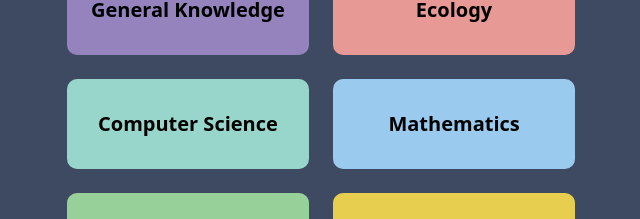
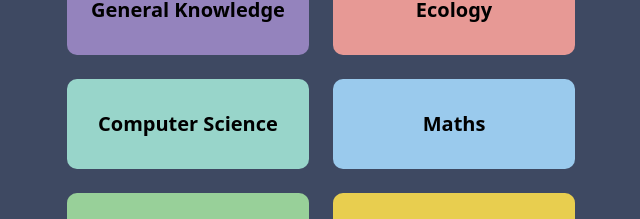
Before and after one commit to HariKrishna-28/Quizoid, a React (Create React App) app: page / in a window 1280 px wide. Shown: the part 311-530 px from the top of the page, without its empty margins (319-959 px from the left). Built offline with nearby package versions, Linux system fonts and the light colour scheme.

Commit message:
Version 2.2
Added a loading animation in the place of a message

```diff
--- a/package.json
+++ b/package.json
@@ -11,6 +11,7 @@
     "react-bootstrap": "^1.6.1",
     "react-dom": "^17.0.2",
     "react-scripts": "4.0.3",
+    "react-spinners": "^0.11.0",
     "web-vitals": "^1.0.1"
   },
   "scripts": {
--- a/src/App.js
+++ b/src/App.js
@@ -11,7 +11,7 @@ import Display from './components/Display';
 function App() {
   const [state, setState] = useState(undefined);
 
-
+  //buttons for categories
   const Button = ({ id, text, bg }) => {
     return (
       <button
@@ -71,7 +71,7 @@ function App() {
 
                     <Button
                       id='4'
-                      text='Mathematics'
+                      text='Maths'
                       bg={'#9acaed'}
                       onClick={clickEvent} />
 
--- a/src/components/Display.jsx
+++ b/src/components/Display.jsx
@@ -1,6 +1,7 @@
 import React, { useState, useEffect } from 'react';
 import 'bootstrap/dist/css/bootstrap.css';
 import Questionnaire from './Questionnaire';
+import RotateLoader from "react-spinners/RotateLoader";
 //import './App.css';
 //import { Questionnaire } from './components';
 //import Questionnaire from './Questionnaire';
@@ -90,7 +91,8 @@ function Display({ api }) {
             )}
         </div>
     ) : (
-        <h3 className='font-bold'>Loading Please Wait</h3>
+        //<h3 className='font-bold'>Loading Please Wait</h3>
+        <RotateLoader />
     ))
 }
 
--- a/src/components/Questionnaire.jsx
+++ b/src/components/Questionnaire.jsx
@@ -1,6 +1,4 @@
 import React from 'react';
-
-
 
 const Questionnaire = ({
     showAnswers,
@@ -8,7 +6,6 @@ const Questionnaire = ({
     handleNextQuestion,
     data: { question, correct_answer, answers }
 }) => {
-
 
     return (
         <div className='flex flex-col '>
```
Also changed, not shown: 8 other files (tests, documents, lock files or other folders).
